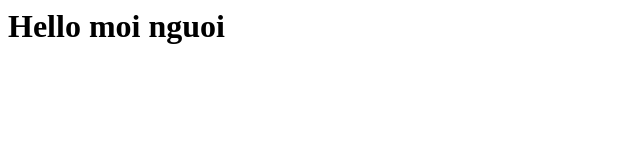
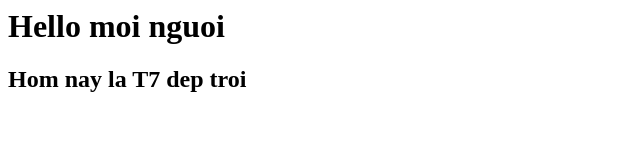
Before and after one commit to Thanhtai1305/test-git, a plain HTML site: page index.html in a window 1280 px wide. Shown: the whole page, without its empty margins (0-640 px from the left). Drawn offline with Linux system fonts and the light colour scheme.

Commit message:
Update index.html

```diff
--- a/index.html
+++ b/index.html
@@ -1 +1,4 @@
 <h1>Hello moi nguoi</h1>
+
+
+<h2> Hom nay la T7 dep troi</h2>
```
